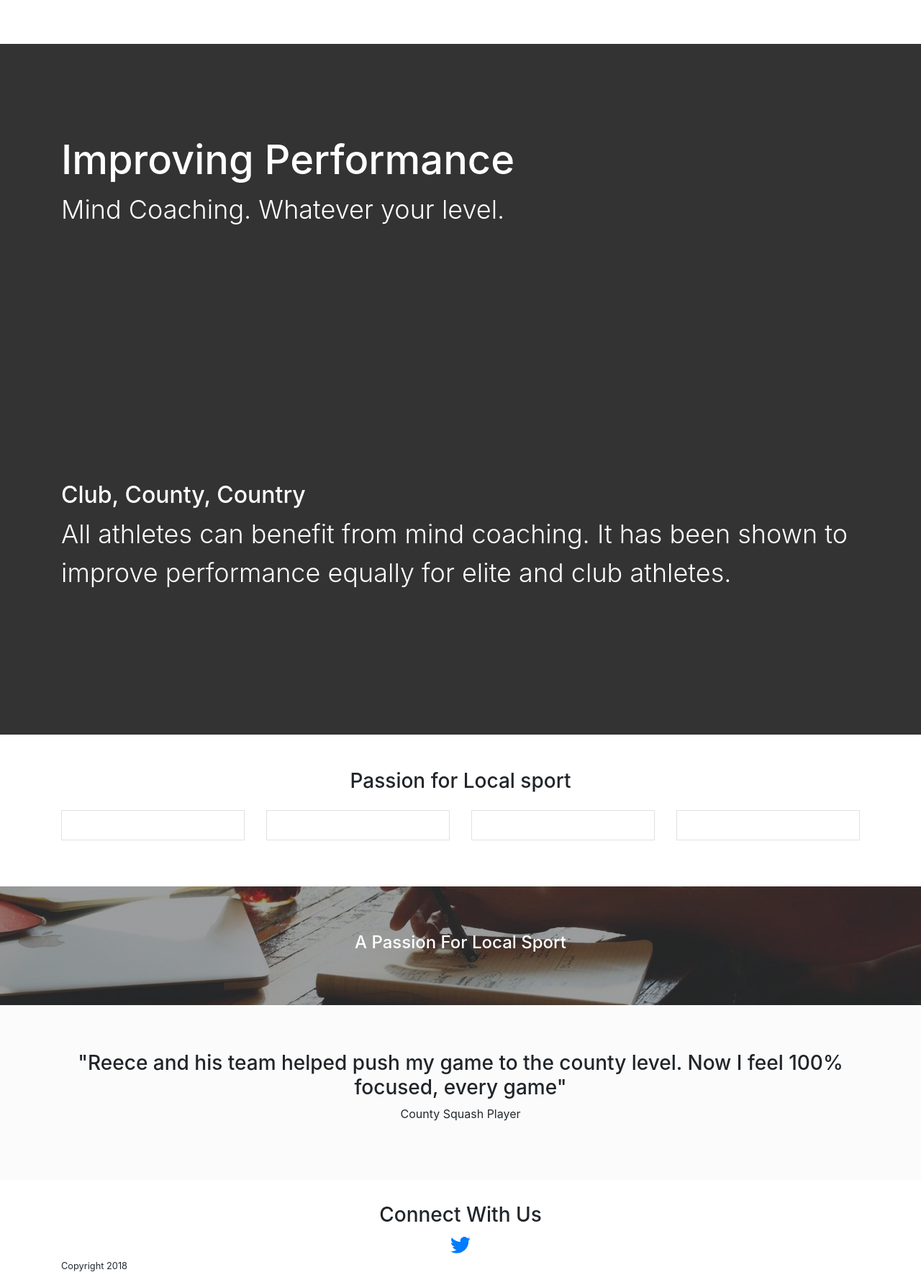
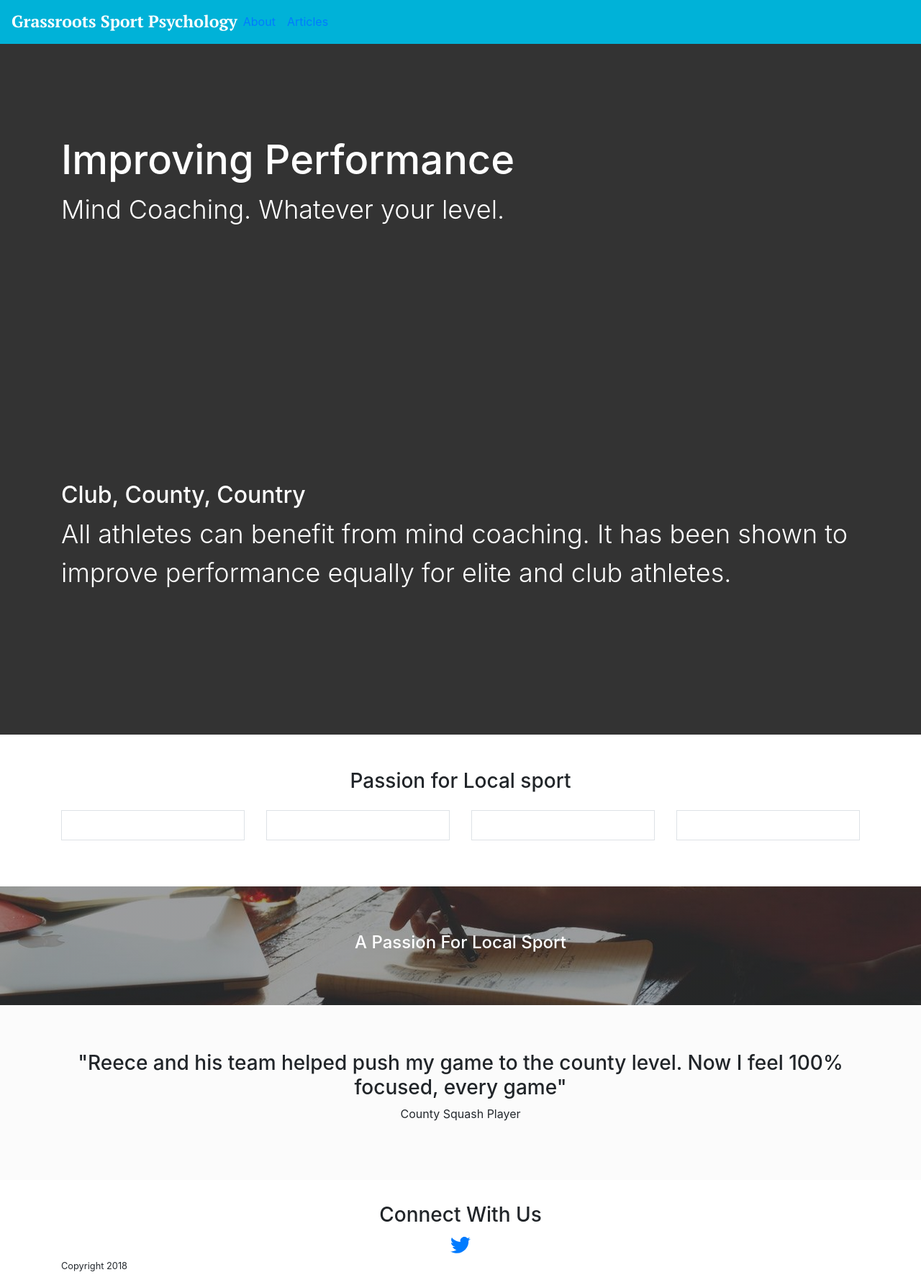
Before and after one commit to krussll/etsysimplicity, a Jekyll site: the page built from index.md, in a window 1280 px wide. Shown: the whole page at 72% size. Built offline with Jekyll 4.4.1, drawn with Linux system fonts in a browser that asks for light colours; nearby versions of some CDN libraries.

Commit message:
Update main.scss

```diff
--- a/css/main.scss
+++ b/css/main.scss
@@ -15,35 +15,11 @@ p {
   display: block;
 }
 
-#bd-main-nav {
-  display: inline-block;
+
+nav {
+  background-color: $nav-background;
 }
 
-.bd-navbar {
-  min-height: 4rem;
-  background-color: $nav-background;
-  box-shadow: 0 .5rem 1rem rgba(0,0,0,.05), inset 0 -1px 0 rgba(0,0,0,.1);
-  border-bottom-color: #2e3d54;
-}
-
-.navbar-nav {
-  margin: auto;
-  padding-right: .5rem;
-  padding-left: .5rem;
-}
-
-.navbar-nav .nav-item .nav-link {
-  padding-right: .5rem;
-  padding-left: .5rem;
-  color: $nav-font;
-  opacity: 0.75;
-}
-
-.bd-navbar .navbar-nav .nav-link.active, .bd-navbar .navbar-nav .nav-link:hover, .navbar-brand, .navbar-brand:hover {
-  color: $nav-font;
-  background-color: transparent;
-  opacity: 1;
-}
 .btn.light {
     color: #252525;
     background-image: none;
```
